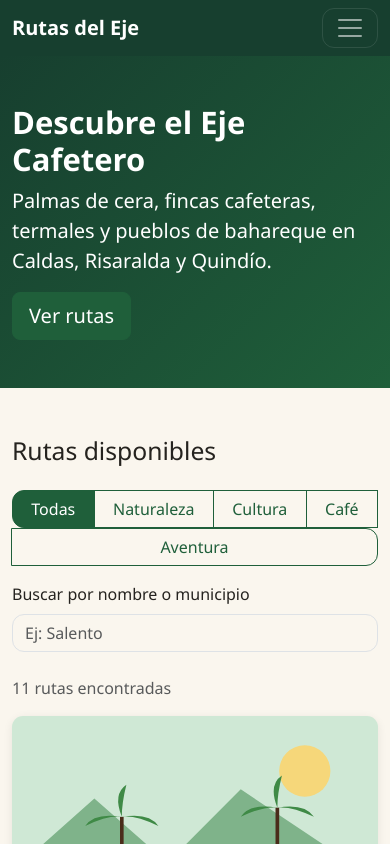
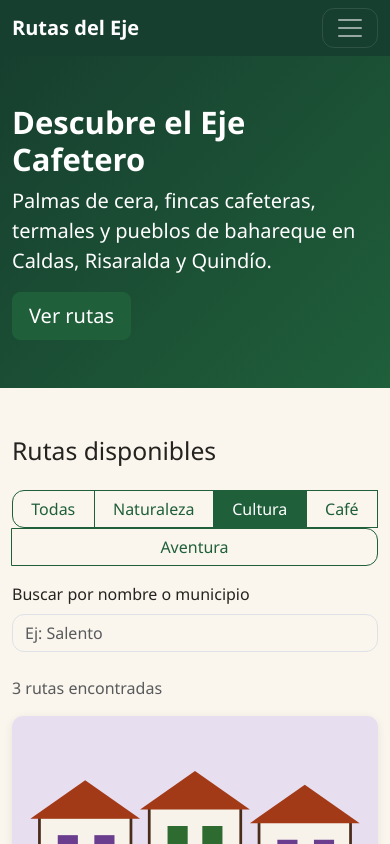
Before and after one commit to trivino25954-code/ruta-eje-cafetero-, a website: page index.html in a window 390 px wide. Both pictures are taken after a click on the button "Cultura". Shown: the top 844 px of the page. Drawn offline with nearby package versions, Linux system fonts and the light colour scheme.

Commit message:
feat: filtros, buscador y eventos, closes #6

```diff
--- a/index.html
+++ b/index.html
@@ -73,7 +73,7 @@
 
       <!-- TODO G4.4 - Agrega aria-live="polite" a este párrafo para que el lector
            de pantalla anuncie "N rutas encontradas" cada vez que cambie. -->
-      <p id="resultado" class="text-body-secondary"></p>
+      <p id="resultado" class="text-body-secondary" aria-live="polite"></p>
 
       <!-- ===== COMPONENTE 3: CARDS =====
            Esta es la TARJETA MODELO escrita a mano. Úsala como plantilla para crearCard() en js/app.js:
--- a/js/app.js
+++ b/js/app.js
@@ -138,7 +138,8 @@ function pintarRutas(lista, contenedor, mensaje) {
  *   - Si no -> solo las rutas cuyo ruta.tipo sea igual a tipo.
  * ============================================================ */
 function filtrarPorTipo(lista, tipo) {
-  // TODO: implementar
+  if (tipo === 'todos') return [...lista];
+  return lista.filter((ruta) => ruta.tipo === tipo);
 }
 
 /* ============================================================
@@ -157,7 +158,14 @@ function filtrarPorTipo(lista, tipo) {
  *   - Si no -> las rutas cuyo nombre O municipio (normalizados) incluyan el texto.
  * ============================================================ */
 function buscarPorTexto(lista, texto) {
-  // TODO: implementar
+  const textoBuscado = normalizar(texto);
+  if (textoBuscado === '') return [...lista];
+
+  return lista.filter((ruta) => {
+    const nombre = normalizar(ruta.nombre);
+    const municipio = normalizar(ruta.municipio);
+    return nombre.includes(textoBuscado) || municipio.includes(textoBuscado);
+  });
 }
 
 /* ============================================================
@@ -214,10 +222,26 @@ function aplicarFiltros() {
  * ============================================================ */
 function iniciar() {
   const botones = document.querySelectorAll('[data-tipo]');
+  const buscador = document.querySelector('#buscador');
 
-  // TODO G4.3 - paso 1: eventos 'click' de los botones
+  botones.forEach((boton) => {
+    boton.addEventListener('click', () => {
+      estado.tipo = boton.dataset.tipo;
 
-  // TODO G4.3 - paso 2: evento 'input' del buscador
+      botones.forEach((b) => {
+        const activo = b === boton;
+        b.classList.toggle('active', activo);
+        b.setAttribute('aria-pressed', activo ? 'true' : 'false');
+      });
+
+      aplicarFiltros();
+    });
+  });
+
+  buscador.addEventListener('input', (evento) => {
+    estado.texto = evento.target.value;
+    aplicarFiltros();
+  });
 
   aplicarFiltros(); // pinta todas las rutas al cargar
 }
```
Also changed, not shown: APRENDIZAJES.md (+4 -4 lines).
